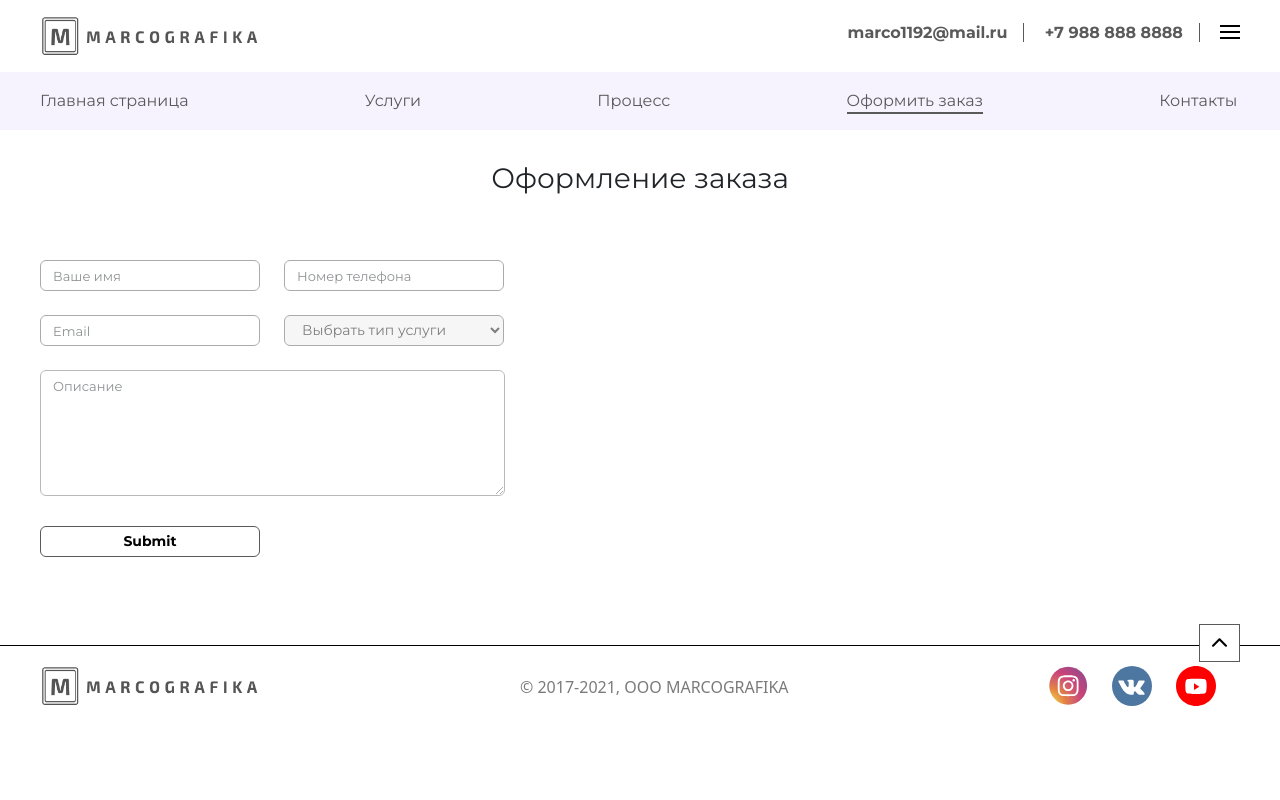
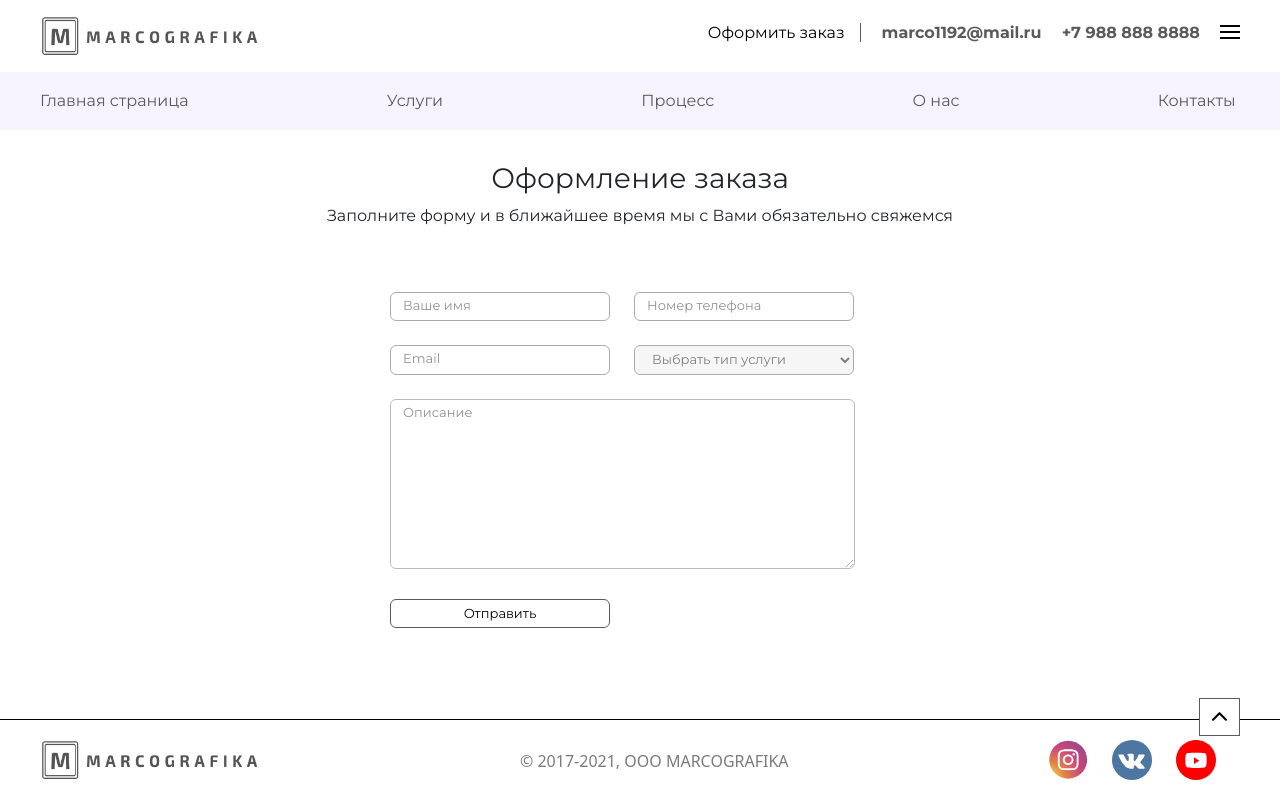
Before and after one commit to ruz1k/marcografika, a Django app: page /order/ in a window 1280 px wide. Run offline with Django 3.2, Linux system fonts and the light colour scheme; data comes from the database, SQL or seed files in the repository.

Commit message:
add order page

```diff
--- a/main/templates/main/index.html
+++ b/main/templates/main/index.html
@@ -30,6 +30,7 @@
                         </a>
                     </div>
                     <div class="social">
+                        <a href="{% url "order:order_service" %}" class="button">Оформить заказ</a>
                         <a href="mailto:marco1192@mail.ru">marco1192@mail.ru</a>
                         <a href="tel:+79870690441">+7 988 888 8888</a>
                         <img src={% static "media/icons/open-menu.svg" %} alt="menu" class="menu-btn" id="open-menu">
@@ -44,8 +45,7 @@
                         {% endif %}>Услуги</a>
                     <a href="{% url "mediabank:media_photo" %}" {% if 'process' in request.path %} class="active"
                         {%endif %}>Процесс</a>
-                    <a href="{% url "order:order_service" %}" {% if 'order' in request.path %} class="active"
-                        {%endif %}>Оформить заказ</a>
+                    <a href>О нас</a>
                     <a href>Контакты</a>
                 </nav>
             </div>
@@ -95,8 +95,7 @@
                 </li>
 
                 <li>
-                    <a href="{% url "order:order_service" %}" {% if 'order' in request.path %} class="active"
-                        {%endif %}>Оформить заказ</a>
+                    <a href>О нас</a>
                 </li>
                 <li>
                     <a href>Контакты</a>
--- a/order/templates/order/order.html
+++ b/order/templates/order/order.html
@@ -1,9 +1,13 @@
 {% extends 'main/index.html' %} {% load static %} {%block title%}Оформление заказа{%endblock%} {%block styles%}
 <link rel="stylesheet" type="text/css" href="{% static 'css/order.css' %}" /> {%endblock%} {% block content %}
-<h1>Оформление заказа</h1>
+<div class="order-title">
+    <h1>Оформление заказа</h1>
+    <p>Заполните форму и в ближайшее время мы с Вами обязательно свяжемся</p>
+</div>
 <div class="order__row">
     <div class="order-form">
-        <form id="fs-frm" name="simple-contact-form" accept-charset="utf-8" action="https://formspree.io/f/mleoqogo" method="post">
+        <form id="fs-frm" name="simple-contact-form" accept-charset="utf-8" action="https://formspree.io/f/mleoqogo"
+            method="post">
             <fieldset id="fs-frm-inputs">
                 <div class="form-group">
                     <input class="form-control__input" type="text" name="Имя" id="full-name" required="">
@@ -18,7 +22,7 @@
                     <label class="form-placeholder" for="email-address">Email</label>
                 </div>
                 <select name="Услуга" id="attending" required="">
-                <option value="" hidden disabled selected>Выбрать тип услуги</option>
+                    <option value="" hidden disabled selected>Выбрать тип услуги</option>
                     {% for order in orders %}
                     <option value='{{order.name}}'>{{order.name}}</option>
                     {% endfor %}
@@ -29,13 +33,12 @@
                 </div>
                 <input type="hidden" name="_subject" id="email-subject" value="Contact Form Submission">
             </fieldset>
-            <input class="submit-btn" type="submit" value="Submit">
+            <input class="submit-btn" type="submit" value="Отправить">
         </form>
     </div>
-    <div></div>
 </div>
 {% endblock %} {%block footer%}
-<footer class="default">
+<footer class="default order">
     <div class="footer__container">
         <div class="container__content">
             <div class="content">
@@ -59,7 +62,7 @@
                 <img src={% static "media/icons/to-top.svg" %} alt="logo" width="15" height="15" />
             </div>
             <script type="text/javascript">
-                $('.scroll-to-top').click(function() {
+                $('.scroll-to-top').click(function () {
                     $(window).scrollTop(0);
                 });
             </script>
--- a/static/css/index.css
+++ b/static/css/index.css
@@ -121,7 +121,7 @@ a {
 }
 
 .links__content a {
-    margin-right: 172px;
+    margin-right: 194px;
     background-image: linear-gradient(currentColor, currentColor);
     background-position: 0 100%;
     color: #5a5a5a !important;
@@ -161,8 +161,8 @@ footer.default {
     border-right: 1px solid transparent;
 }
 
-.social a:nth-child(1),
-.social a:nth-child(2) {
+.social a:nth-child(2),
+.social a:nth-child(3) {
     position: relative;
     font-weight: bold;
     color: #5a5a5a !important;
@@ -175,14 +175,14 @@ footer.default {
     opacity: .7;
 }
 
-.social a:nth-child(1)::after,
-.social a:nth-child(2)::after {
+.social a:nth-child(1)::after {
     content: '';
     margin-left: 16px;
+    margin-right: 16px;
     border-right: 1px solid #5a5a5a;
 }
 
-.social a:nth-child(1n+3) {
+.social a:nth-child(1n+4) {
     max-width: 40px;
     width: 40px;
     margin-right: 16px;
@@ -441,6 +466,13 @@ nav ul li a.active {
         opacity: 1;
     }
 }
+
+footer.default {
+    position: absolute;
+    bottom: 0;
+    width: 100%;
+}
+
 
 nav ul a {
     color: white;
--- a/static/css/order.css
+++ b/static/css/order.css
@@ -4,9 +4,23 @@ h1 {
     padding-top: 32px;
 }
 
+.order-title p {
+    text-align: center;
+    font-size: 16px;
+}
+
+.pre-order__text img{
+    margin-bottom: 8px;
+}
+
+.pre-order__text ul {
+    list-style: circle;
+}
+
 .order__row {
     display: flex;
     max-width: 1200px;
+    justify-content: center;
     margin: 64px auto;
 }
 
@@ -16,6 +30,8 @@ h1 {
     display: flex;
     flex-wrap: wrap;
 }
+
+
 
 .form-control__input:focus + .form-placeholder,
 .form-control__input:required:not(:focus):valid + .form-placeholder {
@@ -36,7 +52,7 @@ h1 {
     font-family: 'Montserrat', sans-serif;
     padding-left: 18px;
     position: absolute;
-    top: 0;
+    top: -3px;
     padding: 7px 0 0 13px;
     transition: all 200ms;
     opacity: 0.5;
@@ -44,6 +60,7 @@ h1 {
 
 select:invalid {opacity: .5; }
 select:valid {opacity: 1 !important;}
+
 
 .order-form select option:nth-child(1) {
     opacity: .5;
@@ -59,7 +76,7 @@ select {
     opacity: .5;
     padding: 4px 13px;
     max-width: 220px;
-    font-size: 14px;
+    font-size: 13px;
     width: 220px;
 }
 .order-form input:valid {
@@ -84,11 +101,18 @@ select {
     margin-bottom: 24px;
     border-radius: 6px;
     padding-left: 13px;
+    max-height: 240px;
+    height: 240px;
 }
 
 .submit-btn {
-    font-weight: bold;
     background: none;
+    transition: .3s;
+}
+
+.submit-btn:hover {
+    transform: scale(1.1);
+    transition: .3s;
 }
 
 .order-form input:focus,
@@ -97,3 +121,52 @@ textarea:focus {
     border: 1px solid black;
     outline: none !important;
 }
+
+@media screen and (max-width: 1500px) and (min-width: 1200px) {
+    .form-group textarea {
+        max-height: 170px;
+    }
+}
+
+@media screen and (max-width: 1200px) and (min-width: 1024px) {
+    .form-group textarea {
+        max-height: 140px;
+    }
+}
+
+@media screen and (max-width: 1024px) and (min-width: 728px) {
+    .content .date {
+        left: 36% !important;
+    }
+}
+
+@media screen and (max-width: 480px) and (min-width: 320px) {
+    .order__row {
+        display: block;
+        margin: 32px 0px 0 16px;
+    }
+    fieldset {
+        max-width: 100vw !important;
+        width: 300px !important;
+    }
+    .order-form input, select {
+        max-width: 300px;
+        width: 300px;
+        margin-right: 0;
+        margin-bottom: 16px;
+    }
+
+    .form-group {
+        width: 300px;
+    }
+    .form-group textarea {
+        width: 300px;
+        max-width: 300px;
+    }
+    h1 {
+        font-size: 24px;
+    }
+    .order-title p {
+        font-size: 14px;
+    }
+}
```
Also changed, not shown: other parts of static/css/index.css (+50 -17 lines).
